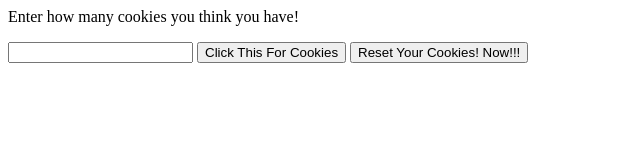
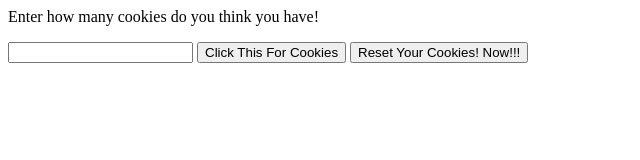
Before and after one commit to ZenithZero/WEBdevelopement, a plain HTML site: page index.html in a window 1280 px wide. Shown: the full height of the page, 0-640 px from the left. Drawn offline with Linux system fonts and the light colour scheme.

Commit message:
final
final

```diff
--- a/index.html
+++ b/index.html
@@ -39,7 +39,7 @@
     </head>
     <body>
     <p>
-    Enter how many cookies you think you have!
+    Enter how many cookies do you think you have!
     </p>
     <input id="input">
     </input>
```
